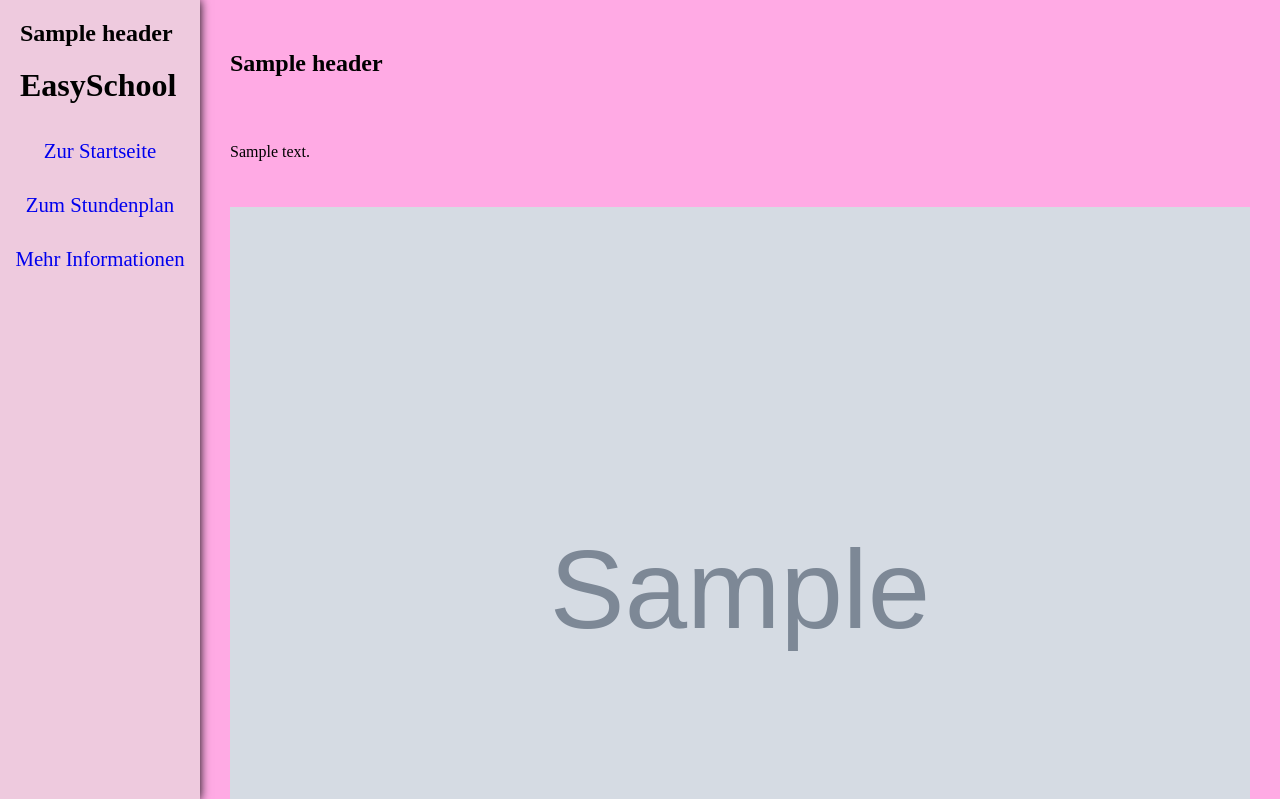
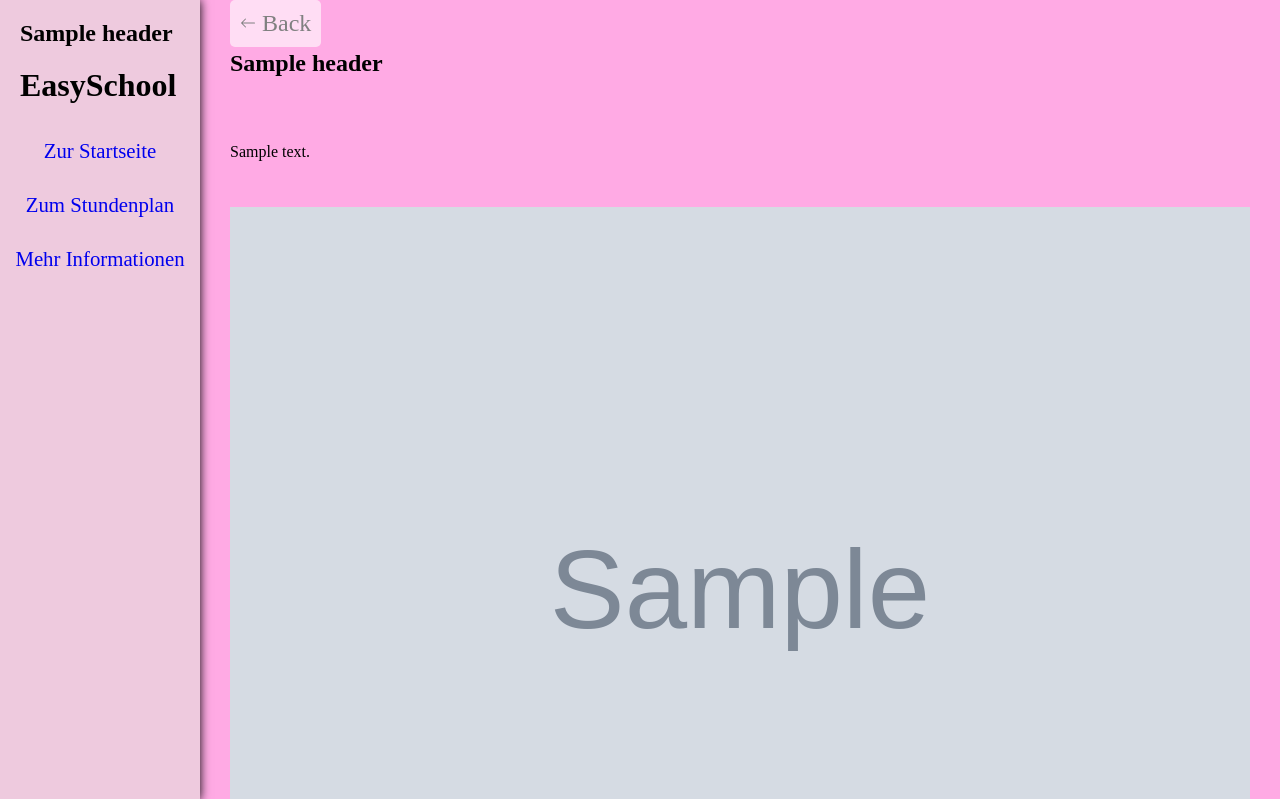
Before and after one commit to Inquisitor-ua/mks933, a Django app: template easyschool/main/templates/main/news.html in a window 1280 px wide. Shown: the top 799 px of the page. Run offline with Django 5.2, Linux system fonts and the light colour scheme; the template is opened without the code that fills it: most values are stand-ins (such as "Sample title", 1, 10 or a date in 2020); grey boxes marked "Sample" are stand-in pictures.

Commit message:
Back button

```diff
--- a/easyschool/main/static/main/css/news.css
+++ b/easyschool/main/static/main/css/news.css
@@ -1,3 +1,23 @@
 header h2{
     margin-left: 20px;
 }
+.back-button{
+    position: fixed;
+    font-size: 24px;
+    width: fit-content;
+    height: fit-content;
+    z-index: 1000;
+    background-color: rgba(255, 255, 255, 0.602);
+    transition: all 0.3s ease;
+    padding: 10px;
+    border-radius: 5px;
+    margin-top: -30px;
+}
+.back-button:hover{
+    background-color: rgba(255, 255, 255, 0.901);
+    color: rgb(102, 102, 102);
+}
+.back-button a{
+    color: grey;
+    text-decoration: none;
+}
--- a/easyschool/main/templates/main/news.html
+++ b/easyschool/main/templates/main/news.html
@@ -18,6 +18,9 @@
 
 
 {% block content %}
+<div class="back-button"><a href="{% url 'homepage' %}"><svg xmlns="http://www.w3.org/2000/svg" width="16" height="16" fill="currentColor" class="bi bi-arrow-left" viewBox="0 0 16 16">
+  <path fill-rule="evenodd" d="M15 8a.5.5 0 0 0-.5-.5H2.707l3.147-3.146a.5.5 0 1 0-.708-.708l-4 4a.5.5 0 0 0 0 .708l4 4a.5.5 0 0 0 .708-.708L2.707 8.5H14.5A.5.5 0 0 0 15 8"/>
+</svg> Back</a></div>
 <h2>{{ new.header }}</h2>
 <p>{{ new.text }}</p>
 <img src="{{ new.image.url }}">
```
